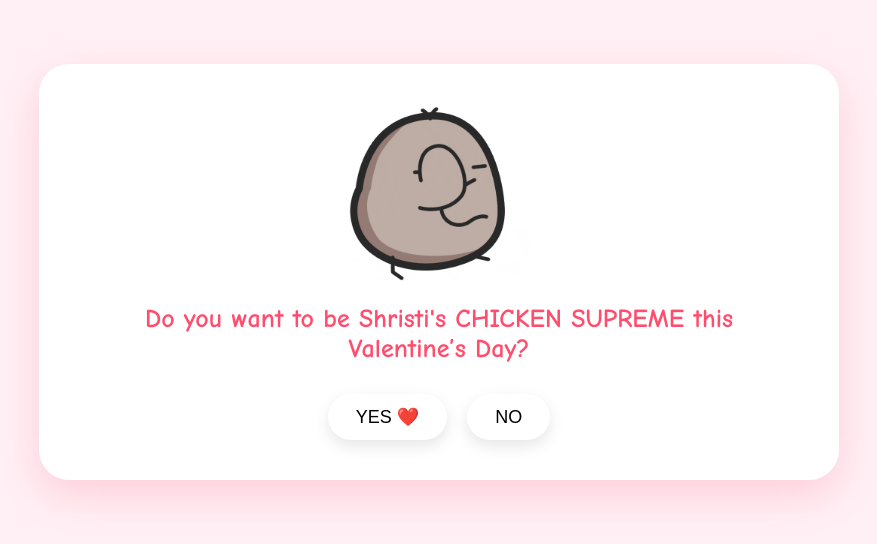
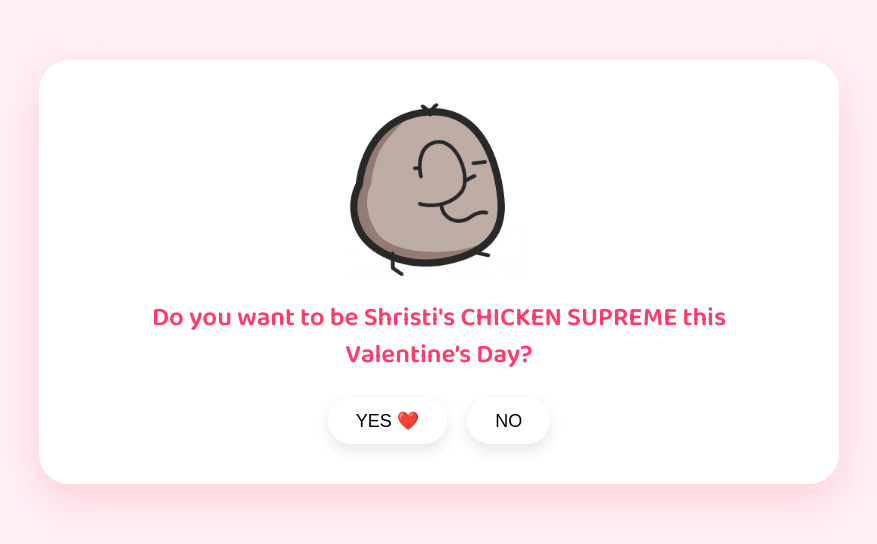
Before and after one commit to Winglessdeman/Valentine_chicken, a plain HTML site: page index.html in a window 1280 px wide. Shown: the part 128-672 px from the top of the page, without its empty margins (201-1078 px from the left). Drawn offline with Linux system fonts and the light colour scheme.

Commit message:
Update font and styling

```diff
--- a/index.html
+++ b/index.html
@@ -4,6 +4,11 @@
   <meta charset="UTF-8">
   <title>Supreme Chicken Valentine</title>
   <link rel="stylesheet" href="style.css">
+  <link rel="preconnect" href="https://fonts.googleapis.com">
+  <link rel="preconnect" href="https://fonts.gstatic.com" crossorigin>
+
+<link href="https://fonts.googleapis.com/css2?family=Baloo+2:wght@400;600;700&display=swap" rel="stylesheet">
+
 </head>
 <body>
 
--- a/style.css
+++ b/style.css
@@ -1,7 +1,7 @@
 /* Page background */
 body {
   margin: 0;
-  font-family: 'Comic Sans MS', cursive;
+  font-family: 'Baloo 2', system-ui, -apple-system, BlinkMacSystemFont, sans-serif;
   background-color: #fff0f5;
   height: 100vh;
   display: flex;
@@ -54,11 +54,13 @@ body {
 
 /* Headings */
 .main-question {
-  color: #ff4d6d;
-  font-size: 26px;
+  color: #ff3b6a;
+  font-size: clamp(18px, 4.5vw, 26px);
+  line-height: 1.4;
   text-align: center;
-  margin-bottom: 30px;
+  font-weight: 600;
 }
+
 
 .dramatic {
   color: #ff4d6d;
```
